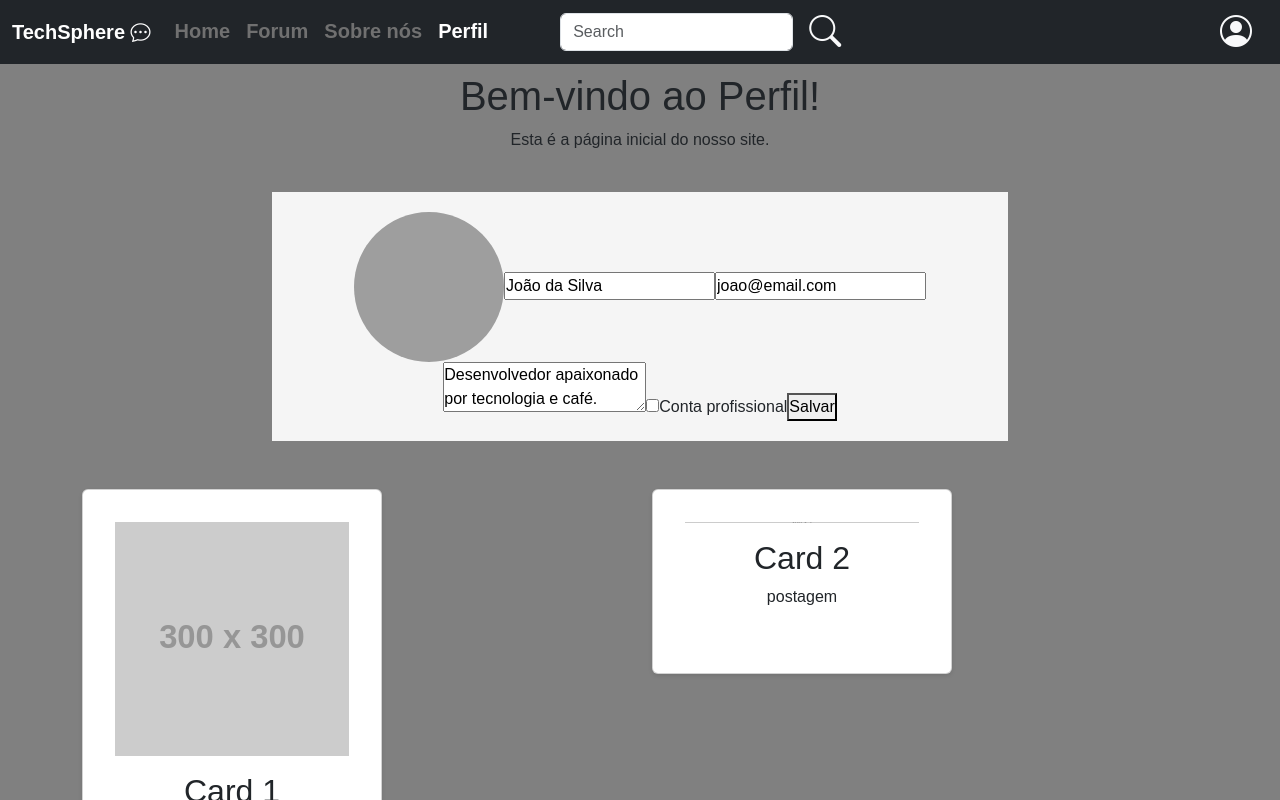
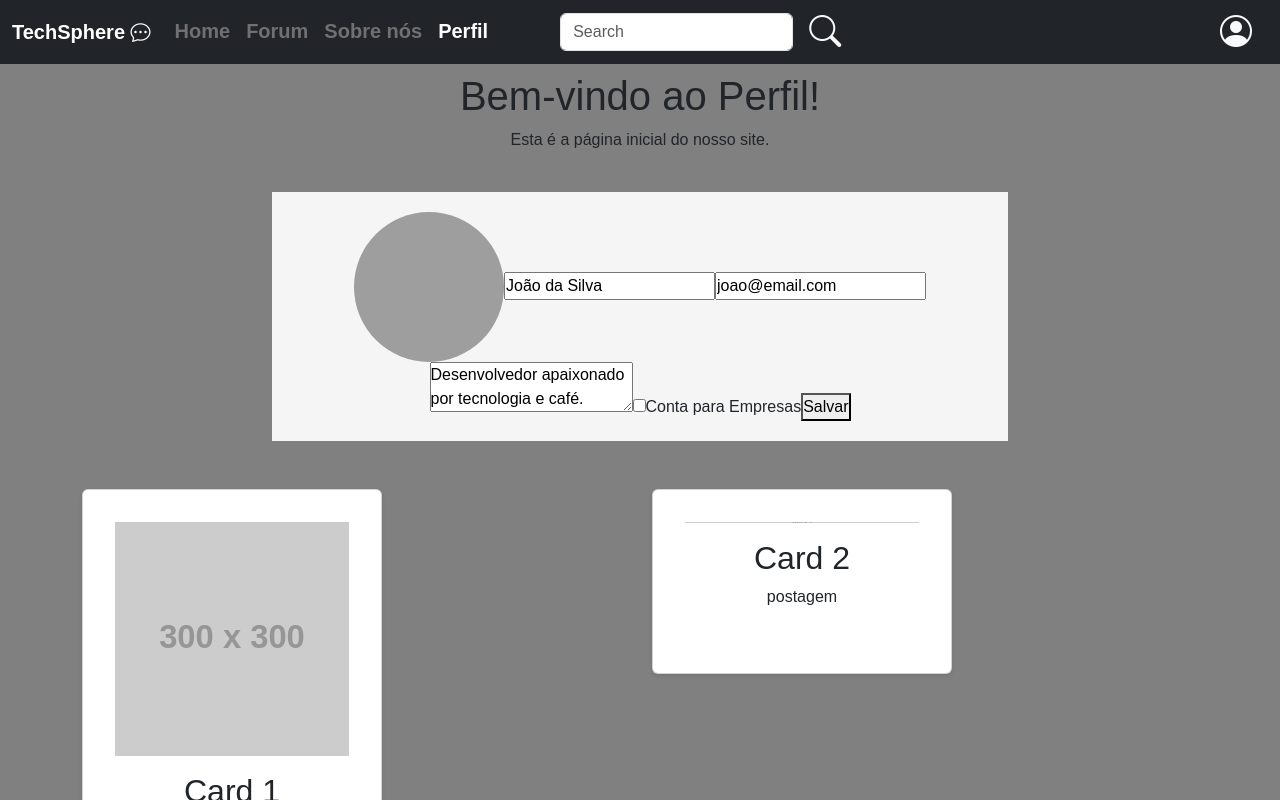
Before and after one commit to Gustavolima07/proj_react, a React (Vite) app in the folder vite-project/: page /Perfil in a window 1280 px wide. Both pictures are taken after a click on the button "Editar Perfil". Shown: the top 800 px of the page. Built offline with nearby package versions, Linux system fonts and the light colour scheme; grey boxes are pictures that could not be loaded.

Commit message:
Correção - Conta para Empresas

```diff
--- a/vite-project/src/components/Profile/Profile.jsx
+++ b/vite-project/src/components/Profile/Profile.jsx
@@ -7,7 +7,7 @@ function Profile() {
     email: 'joao@email.com',
     bio: 'Desenvolvedor apaixonado por tecnologia e café.',
     avatar: '...',
-    isProfessional: false, // Adicionando o estado para conta profissional
+    isProfessional: false,
   });
 
   const [isEditing, setIsEditing] = useState(false);
@@ -41,7 +41,7 @@ function Profile() {
               checked={form.isProfessional}
               onChange={handleCheckboxChange}
             />
-            Conta profissional
+            Conta para Empresas
           </label>
           <button onClick={handleSave}>Salvar</button>
         </>
@@ -50,7 +50,7 @@ function Profile() {
           <h2>{user.name}</h2>
           <p>{user.email}</p>
           <p>{user.bio}</p>
-          {user.isProfessional && <span className="professional-badge">Conta Profissional</span>}
+          {user.isProfessional && <span className="professional-badge">Empresa</span>}
           <button onClick={() => setIsEditing(true)}>Editar Perfil</button>
         </>
       )}
```
